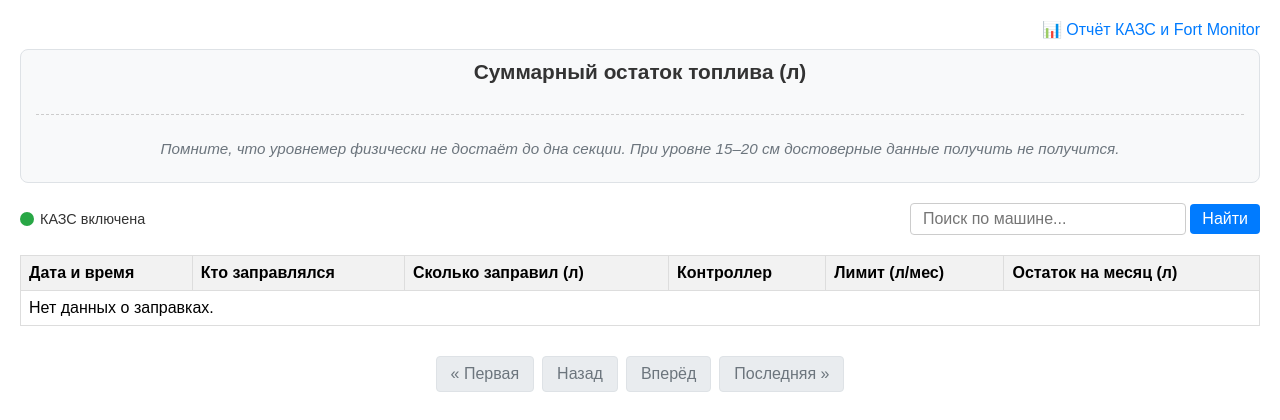
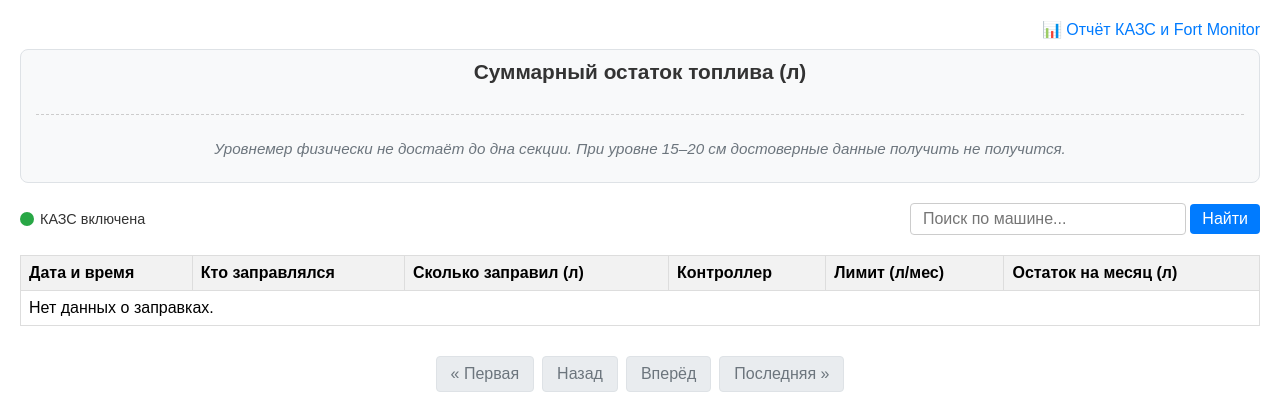
Before and after one commit to keinen87/kazs, a Django app: template report_app/templates/fillings_list.html in a window 1280 px wide. Shown: the top 420 px of the page. Run offline with Django 5.2, Linux system fonts and the light colour scheme; the template is opened without the code that fills it, so the values that code supplies are empty.

Commit message:
fixed level error msg

```diff
--- a/report_app/templates/fillings_list.html
+++ b/report_app/templates/fillings_list.html
@@ -244,7 +244,7 @@
 
         <div class="info-text">
             <p>
-                Помните, что уровнемер физически не достаёт до дна секции.
+                Уровнемер физически не достаёт до дна секции.
                 При уровне 15–20 см достоверные данные получить не получится.
             </p>
         </div>
```
